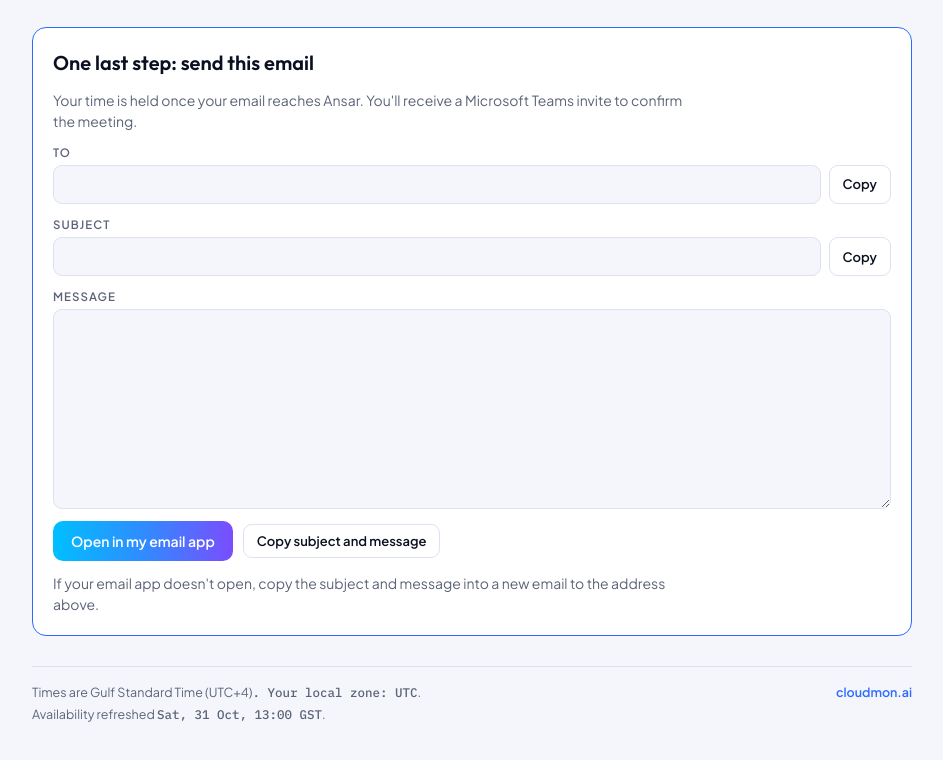
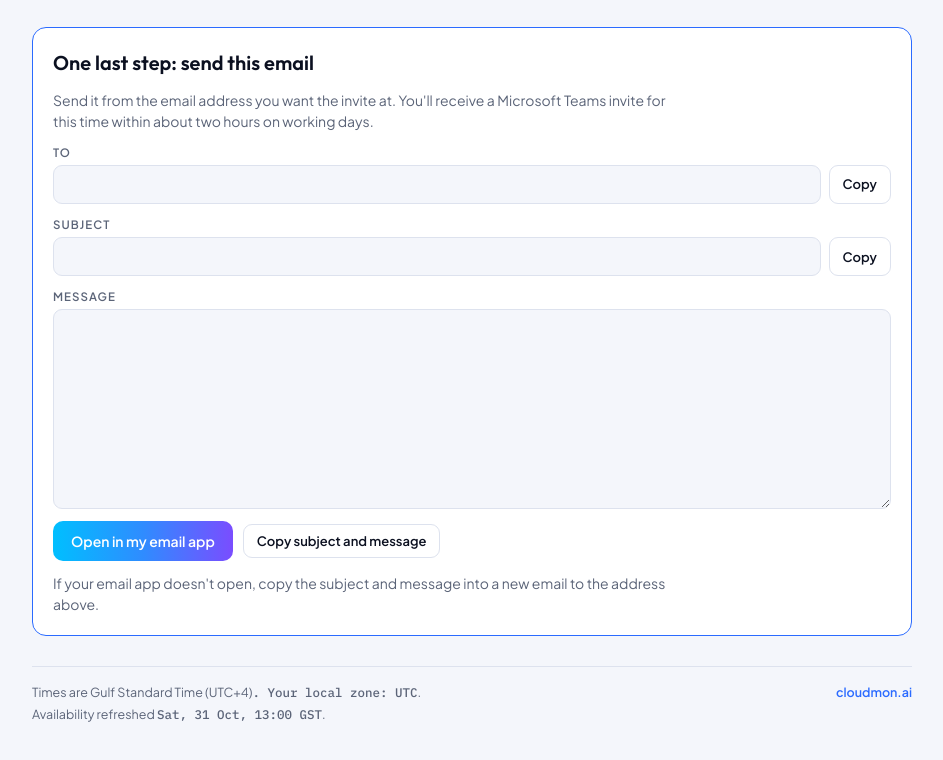
Before and after one commit to ansarbacker/Meet, a plain HTML site: page index.html in a window 1280 px wide. Shown: the part 1794-2554 px from the top of the page, without its empty margins (168-1111 px from the left). Drawn offline with Linux system fonts and the light colour scheme.

Commit message:
Update confirmation note

```diff
--- a/index.html
+++ b/index.html
@@ -219,7 +219,7 @@ footer a{color:var(--accent);font-weight:600;text-decoration:none}
   <section id="sendbox" hidden aria-live="polite">
     <div class="send">
       <h3>One last step: send this email</h3>
-      <p>Your time is held once your email reaches Ansar. You'll receive a Microsoft Teams invite to confirm the meeting.</p>
+      <p>Send it from the email address you want the invite at. You'll receive a Microsoft Teams invite for this time within about two hours on working days.</p>
       <div class="field"><span class="weeklabel">To</span><div class="row"><input id="o-to" readonly><button class="ghost" type="button" data-copy="o-to">Copy</button></div></div>
       <div class="field"><span class="weeklabel">Subject</span><div class="row"><input id="o-subj" readonly><button class="ghost" type="button" data-copy="o-subj">Copy</button></div></div>
       <div class="field"><span class="weeklabel">Message</span><div class="row"><textarea id="o-body" readonly></textarea></div></div>
```
